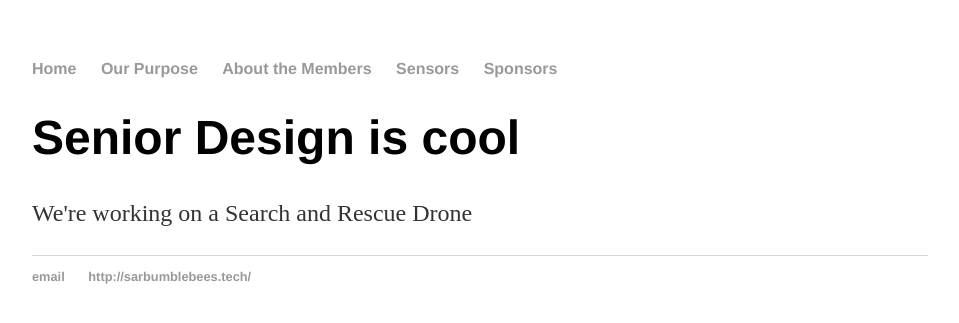
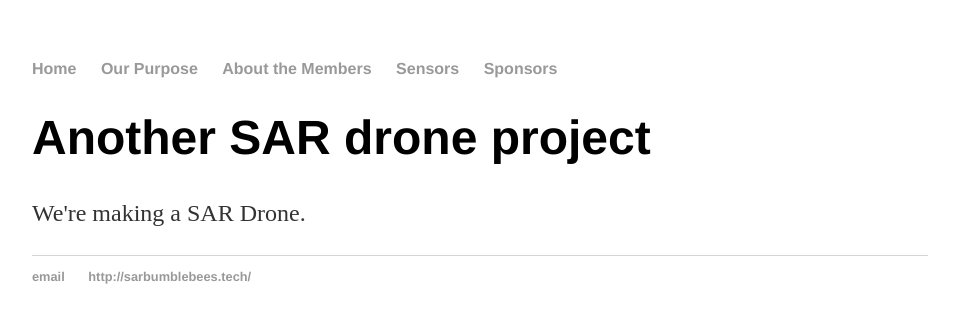
Before and after one commit to ColtonBeery/sarbumblebees, a Jekyll site: the page built from index.html, in a window 1280 px wide. Shown: the top 323 px of the page, without its empty margins (160-1119 px from the left). Built offline with Jekyll 4.4.1, drawn with Linux system fonts in a browser that asks for light colours.

Commit message:
Update index.html

```diff
--- a/index.html
+++ b/index.html
@@ -1,31 +1,8 @@
-<!DOCTYPE html>
-<html>
-	<head>
-		<title>SAR Bumblebees</title>
-		<!-- link to main stylesheet -->
-		<link rel="stylesheet" type="text/css" href="/css/main.css">
-	</head>
-	<body>
-		<nav>
-    		<ul>
-        		<li><a href="/">Home</a></li>
-	        	<li><a href="/purpose">Our Purpose</a></li>
-        		<li><a href="/members">About the Members</a></li>
-        		<li><a href="/sensors">Sensors</a></li>
-			<li><a href="/sponsors">Sponsors</a></li>
-    		</ul>
-		</nav>
-		<div class="container">
-    		<div class="blurb">
-        		<h1>Senior Design is cool</h1>
-				<p>We're working on a Search and Rescue Drone</p>
-    		</div><!-- /.blurb -->
-		</div><!-- /.container -->
-		<footer>
-    		<ul>
-        		<li><a href="mailto:cbeery@sdsu.edu">email</a></li>
-        		<li><a href="http://sarbumblebees.tech/">http://sarbumblebees.tech/</a></li>
-			</ul>
-		</footer>
-	</body>
-</html>
+---
+layout: default
+title: SAR Bumblebees
+---
+<div class="blurb">
+	<h1>Another SAR drone project</h1>
+	<p>We're making a SAR Drone.</p>
+</div><!-- /.blurb -->
```
